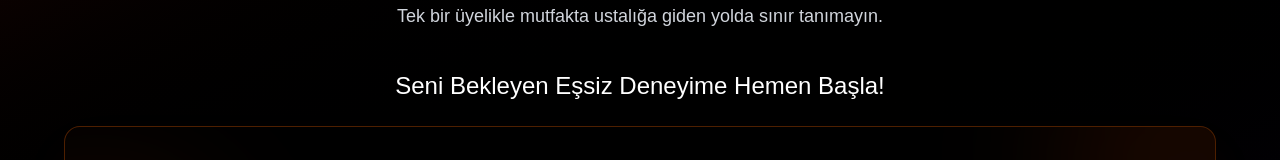
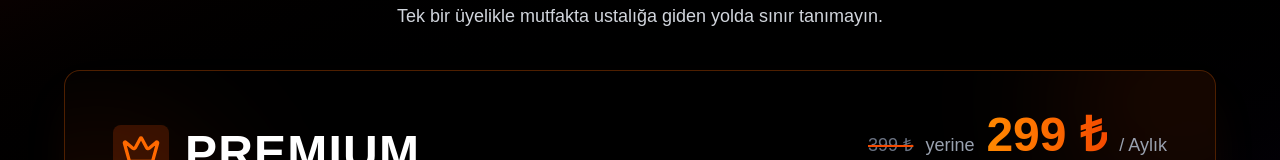
Before and after one commit to ikayaalp/gastrofolly, a Next.js app: page / in a window 1280 px wide. Shown: the part 571-731 px from the top of the page. Built offline with nearby package versions, Linux system fonts and the light colour scheme; no server answers; the database is empty.

Commit message:
Remove pricing banner header text

```diff
--- a/src/app/page.tsx
+++ b/src/app/page.tsx
@@ -159,9 +159,7 @@ export default function Home() {
           {/* Single Premium Plan - Gastrofolly Native Style */}
           <div className="flex justify-center mb-12">
             <div className="w-full max-w-6xl px-4 md:px-0">
-              <h2 className="text-xl md:text-2xl text-white text-center mb-6 font-medium">
-                Seni Bekleyen Eşsiz Deneyime Hemen Başla!
-              </h2>
+
 
               <div className="relative bg-black/40 backdrop-blur-md border border-orange-500/30 rounded-2xl overflow-hidden shadow-2xl shadow-orange-900/20 group">
                 <div className="flex flex-col md:flex-row items-center justify-between p-8 md:px-12 md:py-10 relative z-10">
```
